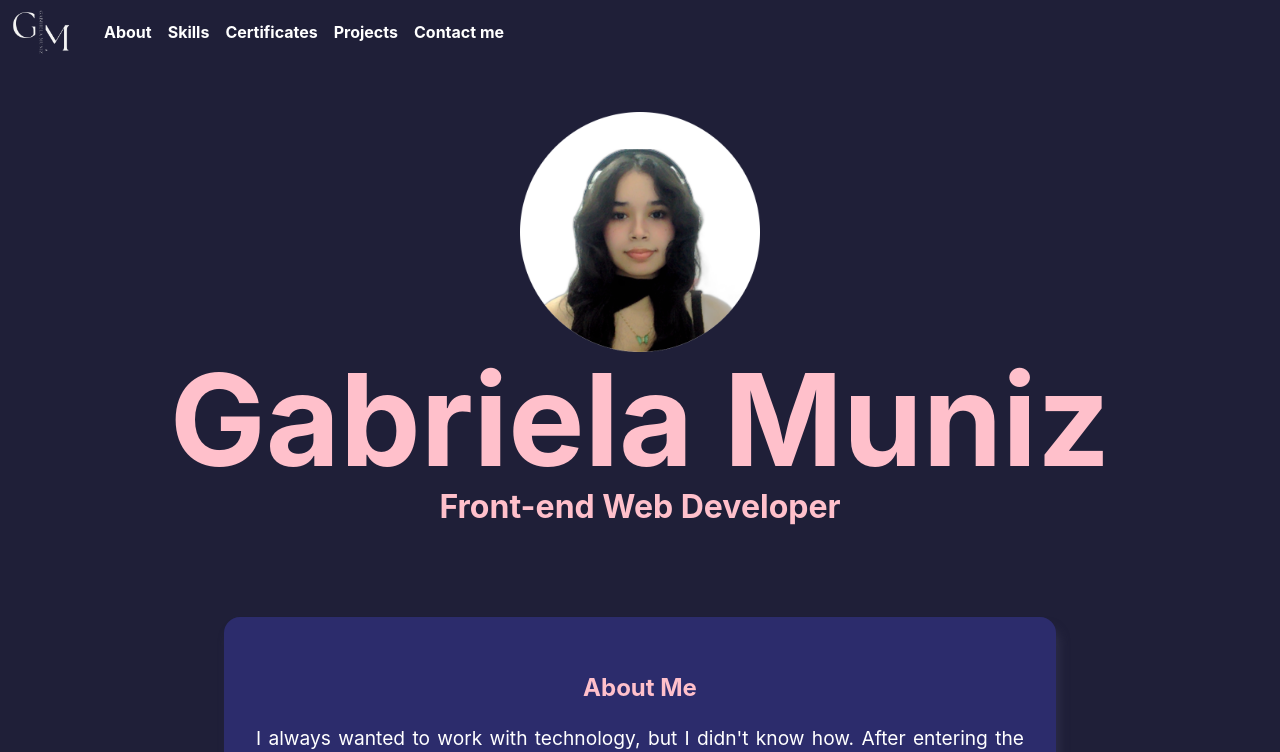
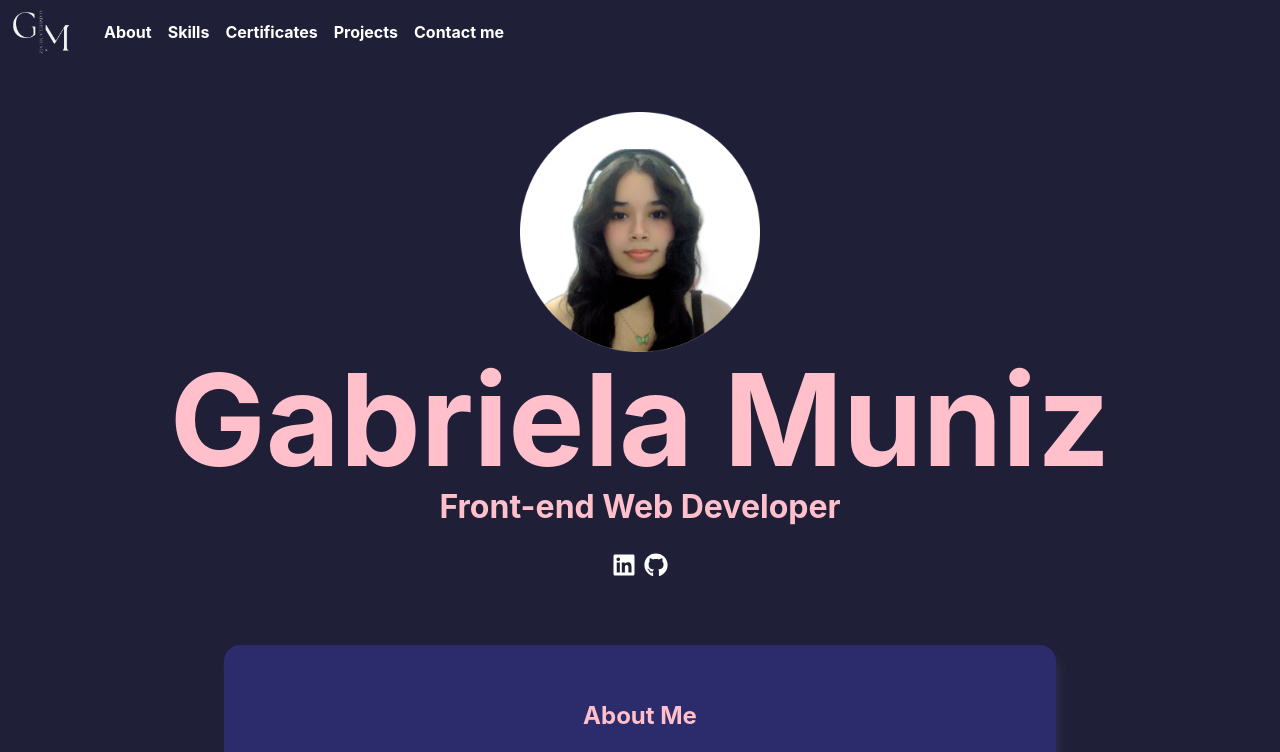
Before and after one commit to GabiNamu/gabinamu.github.io, a React (Create React App) app: page / in a window 1280 px wide. Shown: the top 752 px of the page. Built offline with nearby package versions, Linux system fonts and the light colour scheme.

Commit message:
feat: add new back-end project and add links in banner component

```diff
--- a/src/components/banner/Banner.jsx
+++ b/src/components/banner/Banner.jsx
@@ -1,5 +1,6 @@
 import React from 'react'
 import './banner.css';
+import {FaLinkedin, FaGithub} from 'react-icons/fa';
 import profile from '../../images/profile.png'
 
 const Banner = () => {
@@ -9,6 +10,16 @@ const Banner = () => {
         <div className='banner-content'>
         <h1 className='banner-h1'>Gabriela Muniz</h1>
         <h2 className='banner-h2'>Front-end Web Developer</h2>
+        <div className='banner-icon-container'>
+        <a href="https://www.linkedin.com/in/gabrielanamu/"
+        target="_blank" rel="noopener noreferrer">
+            <FaLinkedin className='banner-icon' />
+            </a>
+        <a href="https://github.com/GabiNamu"
+        target="_blank" rel="noopener noreferrer">
+            <FaGithub className='banner-icon'/>
+        </a>
+        </div>
         </div>
     </div>
   )
--- a/src/components/banner/banner.css
+++ b/src/components/banner/banner.css
@@ -31,6 +31,17 @@
     margin-top: -10px;
 }
 
+.banner-icon {
+    color: white;
+    font-size: 1.5rem;
+}
+
+.banner-icon-container {
+    display: flex;
+    justify-content: center;
+    gap: 0.5rem;
+}
+
 @media screen and (max-width: 505px){
 	.banner-h1 {
         font-size: 4rem;
--- a/src/pages/back/Back.jsx
+++ b/src/pages/back/Back.jsx
@@ -16,6 +16,10 @@ const Back = () => {
         title="Blog API"
         content="RESTful API and a SQL database to produce content for a blog"
         github="https://github.com/GabiNamu/blog-api"/>
+        <BackCard
+        title="TrybeSmith"
+        content="RESTful API built with node and TypeScript for a medieval item shop"
+        github="https://github.com/GabiNamu/trybesmith"/>
         <BackCard
         title="All For One"
         content="put into practice several concepts of SQL, to manipulate, filter and search tables and data using mysql"
```
